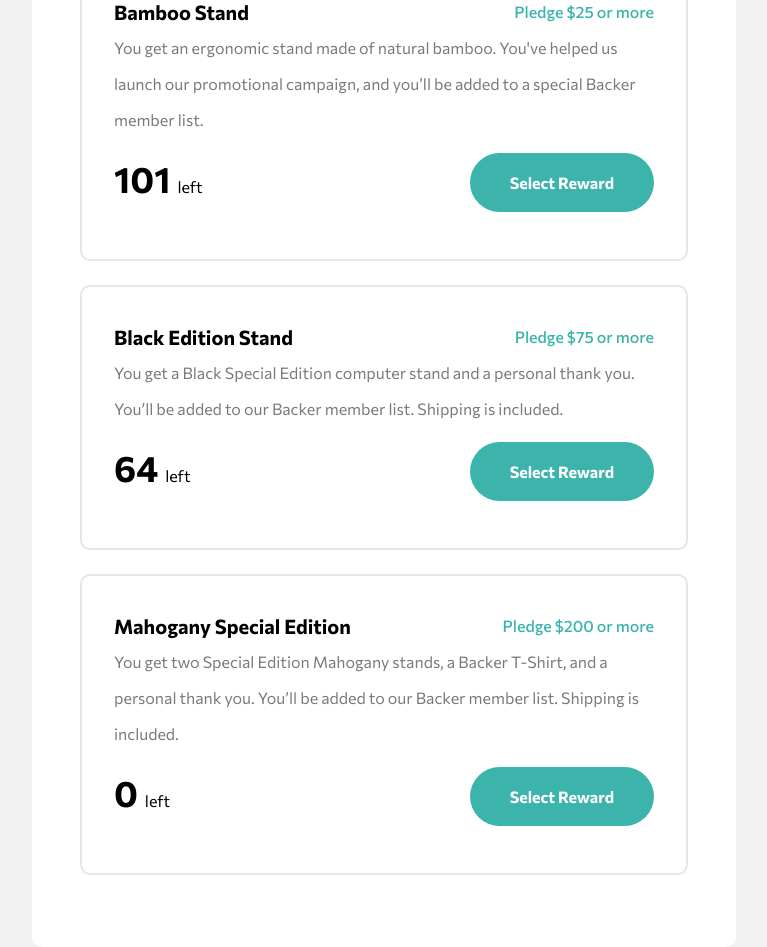
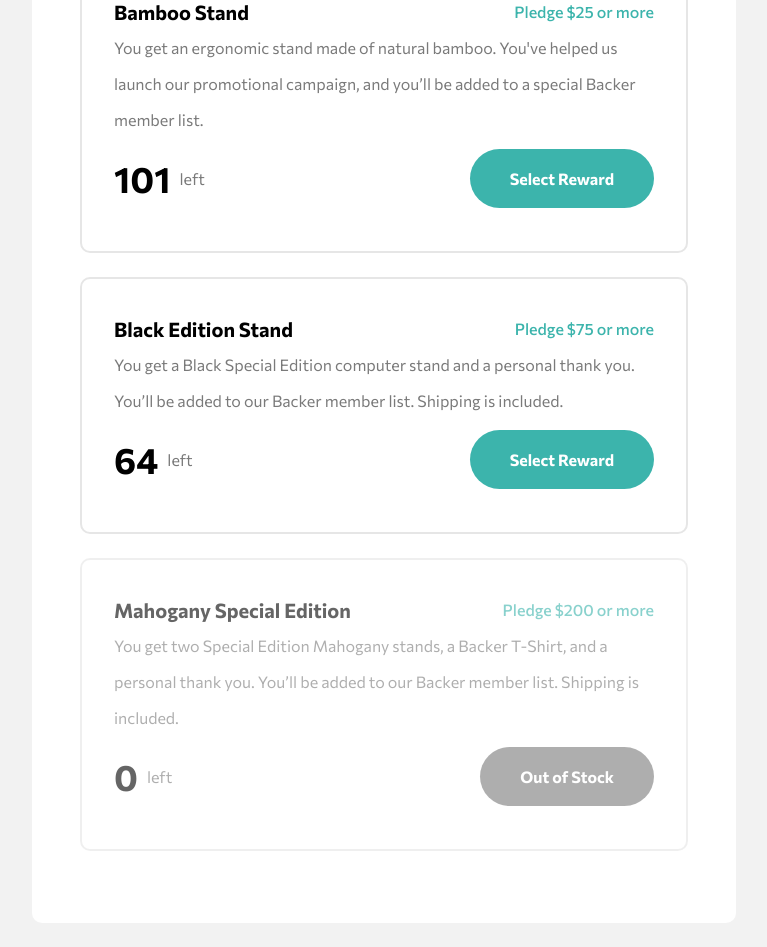
Before and after one commit to gylim0604/FrontEnd-Mentor-Crowdfund-Product-Page, a Next.js app: page / in a window 1280 px wide. Shown: the part 1380-2327 px from the top of the page, without its empty margins (256-1023 px from the left). After the commit the page ends 2303 px from the top, so only its background shows below. Built offline with nearby package versions, Linux system fonts and the light colour scheme.

Commit message:
updated tier list card

```diff
--- a/components/About/Option.js
+++ b/components/About/Option.js
@@ -3,7 +3,7 @@ import Link from '../util/Link';
 import styles from '../../styles/About.module.css';
 const Option = ({ title, amount, description, stock, disable = false }) => {
     return (
-        <div className={styles.Card}>
+        <div className={`${styles.Card} ${disable ? styles.disable : ''}`}>
             <span className={styles.title}>
                 <h4>{title}</h4> <p>Pledge ${amount} or more</p>
             </span>
@@ -12,7 +12,10 @@ const Option = ({ title, amount, description, stock, disable = false }) => {
                 <p>
                     {stock} <small>left</small>
                 </p>
-                <Link text='Select Reward' />
+                <Link
+                    text={disable ? 'Out of Stock' : 'Select Reward'}
+                    disable={disable}
+                />
             </span>
         </div>
     );
--- a/components/util/Link.js
+++ b/components/util/Link.js
@@ -1,8 +1,12 @@
 import React from 'react';
 import styles from '../../styles/Link.module.css';
-const Link = ({ url, text }) => {
+const Link = ({ url, text, disable }) => {
     return (
-        <a className={styles.link} href={url}>
+        <a
+            className={`${styles.link} ${disable ? styles.disable : ''}`}
+            href={url}
+            disabled
+        >
             {text}
         </a>
     );
--- a/styles/About.module.css
+++ b/styles/About.module.css
@@ -27,6 +27,10 @@
   color: #7a7a7a;
   font-weight: 400;
   line-height: 2.25em;
+}
+
+.disable {
+  opacity: 0.6;
 }
 
 .title {
@@ -65,6 +69,13 @@
 }
 
 .action p {
+  display: -webkit-box;
+  display: -ms-flexbox;
+  display: flex;
+  -webkit-box-align: center;
+      -ms-flex-align: center;
+          align-items: center;
+  gap: 0.25em;
   color: black;
   font-weight: 700;
   font-size: 2.25em;
@@ -73,5 +84,6 @@
 .action p small {
   font-weight: initial;
   font-size: initial;
+  color: #7a7a7a;
 }
 /*# sourceMappingURL=About.module.css.map */
--- a/styles/About.module.scss
+++ b/styles/About.module.scss
@@ -26,6 +26,10 @@
         line-height: 2.25em;
     }
 }
+
+.disable {
+    opacity: 0.6;
+}
 .title {
     display: flex;
     align-items: center;
@@ -45,12 +49,16 @@
     align-items: center;
     justify-content: space-between;
     p {
+        display: flex;
+        align-items: center;
+        gap: 0.25em;
         color: black;
         font-weight: $weight-bold;
         font-size: 2.25em;
         small {
             font-weight: initial;
             font-size: initial;
+            color: $dark-gray;
         }
     }
 }
--- a/styles/Link.module.css
+++ b/styles/Link.module.css
@@ -8,4 +8,13 @@
   text-decoration: none;
   background: #3cb4ac;
 }
+
+.link:hover {
+  background: #147b74;
+  cursor: pointer;
+}
+
+.disable {
+  background: #7a7a7a;
+}
 /*# sourceMappingURL=Link.module.css.map */
--- a/styles/Link.module.scss
+++ b/styles/Link.module.scss
@@ -8,4 +8,12 @@
     font-weight: $weight-bold;
     text-decoration: none;
     background: $moderate-cyan;
+    &:hover {
+        background: $dark-cyan;
+        cursor: pointer;
+    }
 }
+
+.disable {
+    background: $dark-gray;
+}
```
Also changed, not shown: 2 other files (tests, documents, lock files or other folders).
